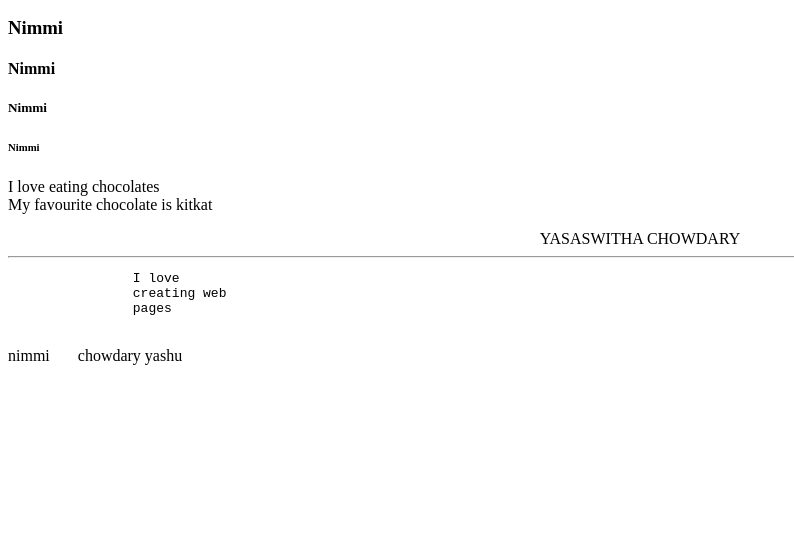
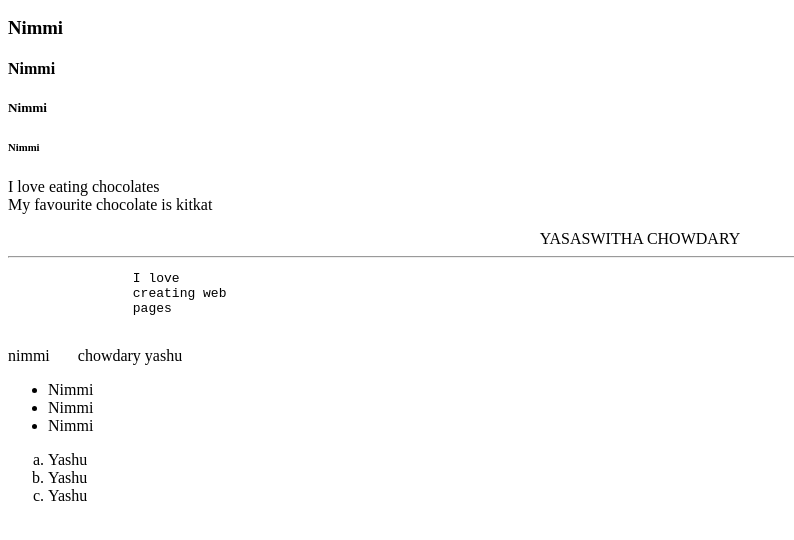
Before and after one commit to YasaswithaChowdary28/VISUALSTUDIO, a plain HTML site: page index.html in a window 1280 px wide. Shown: the part 234-774 px from the top of the page, without its empty margins (0-794 px from the left). Drawn offline with Linux system fonts and the light colour scheme.

Commit message:
ordered list

```diff
--- a/index.html
+++ b/index.html
@@ -37,6 +37,19 @@
                </pre>
 
                <p> nimmi      &nbsp;  &nbsp;  &nbsp;  chowdary    yashu</p>
+               <!-- Unordered list -->
+               <ul>
+                <li>Nimmi</li>
+                <li>Nimmi</li>
+                <li>Nimmi</li>
+               </ul>
+
+               <!-- Ordered List -->
+                <ol type="a">
+                    <li>Yashu</li>
+                    <li>Yashu</li>
+                    <li>Yashu</li>
+                </ol>
 
 
 </body>
```
